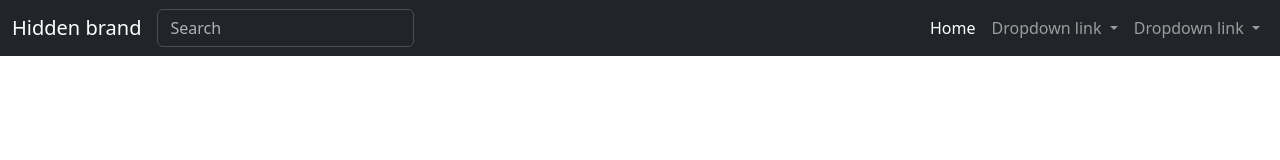
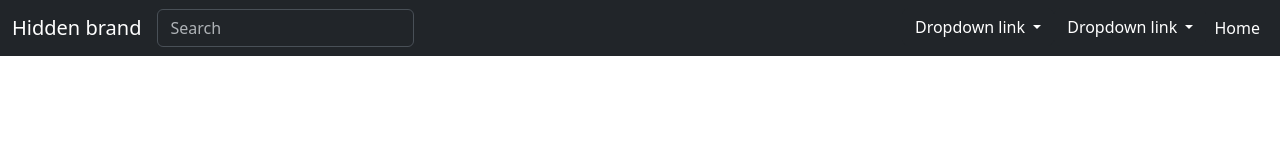
Before and after one commit to MuhammadAhmedLakhani/Wen-Designing-Project4, a plain HTML site: page index.html in a window 1280 px wide. Drawn offline with Linux system fonts and the light colour scheme.

Commit message:
more changes in header

```diff
--- a/index.html
+++ b/index.html
@@ -19,13 +19,11 @@
         <input class="form-control me-2" type="search" placeholder="Search" aria-label="Search"/>
       </form>
       <ul class="navbar-nav ms-auto mb-2 mb-lg-0 ">
-        <li class="nav-item">
-          <a class="nav-link active" aria-current="page" href="#">Home</a>
-         </li>
+
         <li class="nav-item dropdown">
-          <a class="nav-link dropdown-toggle" href="#" role="button" data-bs-toggle="dropdown" aria-expanded="false">
+          <button class="btn btn-dark dropdown-toggle" href="#" role="button" data-bs-toggle="dropdown" aria-expanded="false">
             Dropdown link
-          </a>
+          </button>
           <ul class="dropdown-menu">
             <li><a class="dropdown-item" href="#">Action</a></li>
             <li><a class="dropdown-item" href="#">Another action</a></li>
@@ -34,15 +32,19 @@
         </li>
          </li>
         <li class="nav-item dropdown">
-          <a class="nav-link dropdown-toggle" href="#" role="button" data-bs-toggle="dropdown" aria-expanded="true">
+          <button class="btn btn-dark dropdown-toggle" href="#" role="button" data-bs-toggle="dropdown" aria-expanded="false">
             Dropdown link
-          </a>
+          </button>
           <ul class="dropdown-menu">
             <li><a class="dropdown-item" href="#">Action</a></li>
             <li><a class="dropdown-item" href="#">Another action</a></li>
             <li><a class="dropdown-item" href="#">Something else here</a></li>
           </ul>
         </li>
+
+        <li class="nav-item">
+          <a class="nav-link active" aria-current="page" href="#">Home</a>
+         </li>
       </ul>
 
     </div>
```
